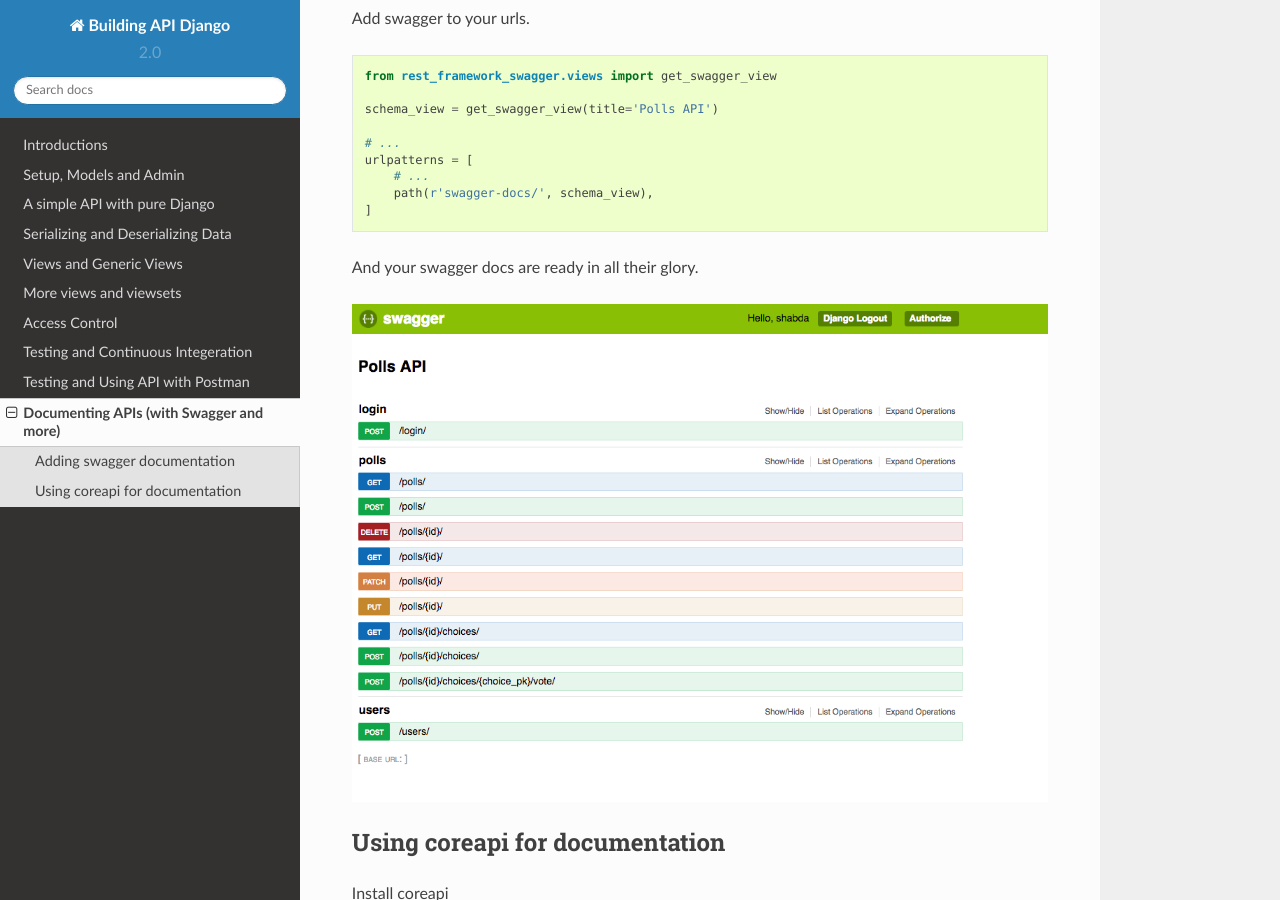
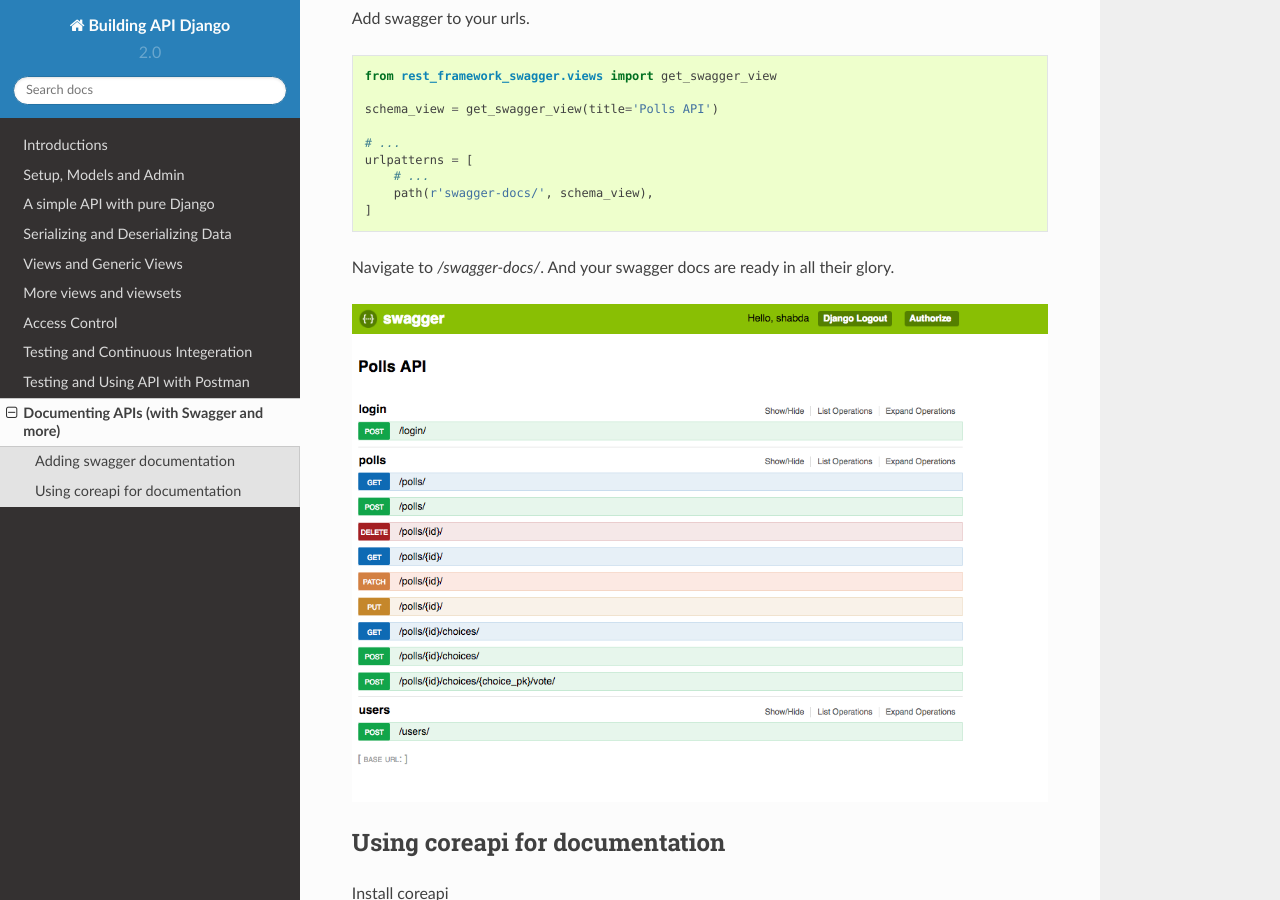
Before and after one commit to agiliq/building-api-django, a Sphinx documentation site: the page built from docs/swagger.rst, in a window 1280 px wide and 900 px high, scrolled down 867 px. Built offline with Sphinx 7.4.7 and the Read the Docs theme 2.0.0, drawn with Linux system fonts in a browser that asks for light colours.

Commit message:
url to see swagger page isn't mentioned.

```diff
--- a/docs/swagger.rst
+++ b/docs/swagger.rst
@@ -46,7 +46,7 @@
         path(r'swagger-docs/', schema_view),
     ]
 
-And your swagger docs are ready in all their glory.
+Navigate to `/swagger-docs/`. And your swagger docs are ready in all their glory.
 
 .. image:: swagger.png
 
```
